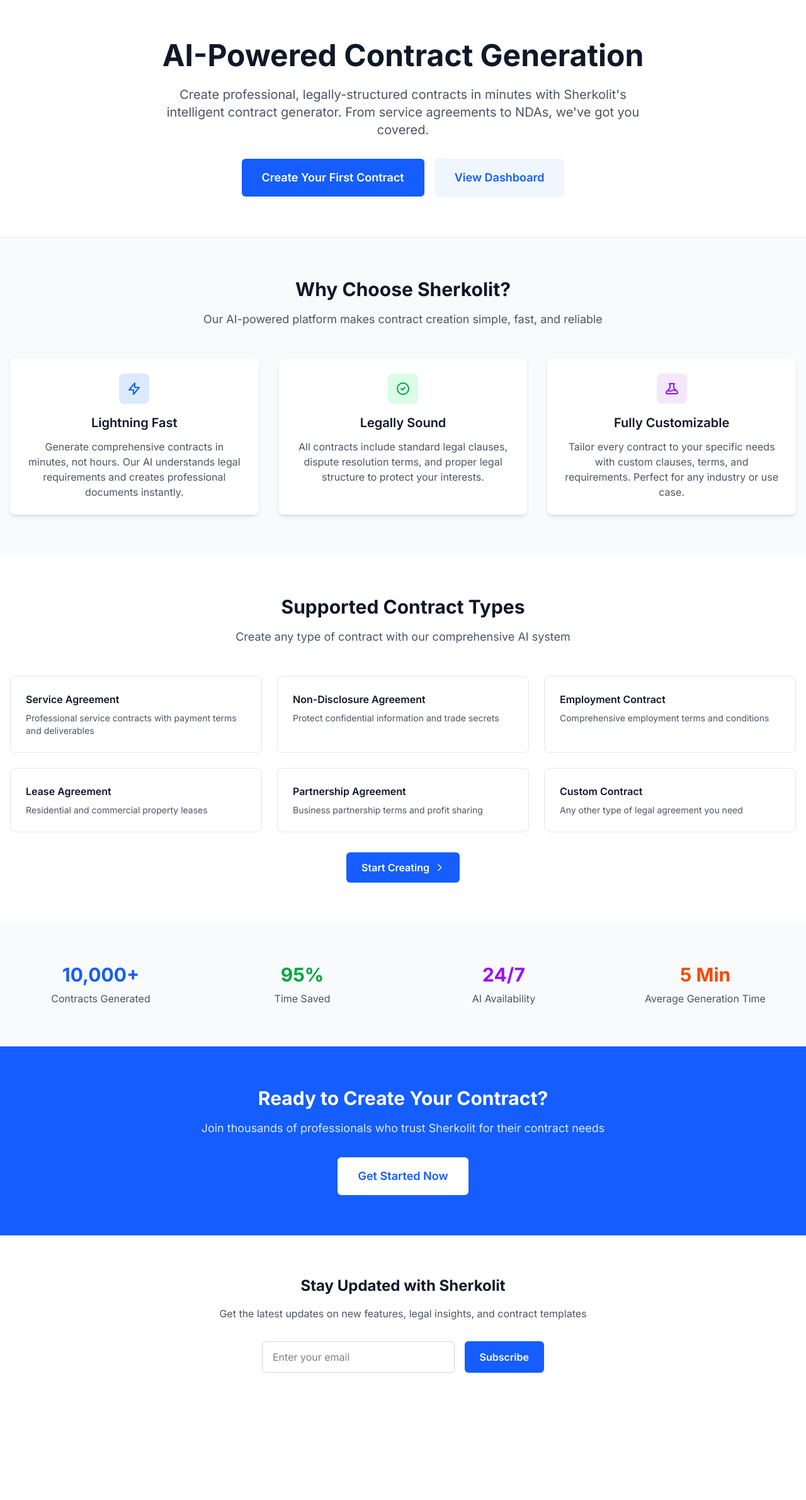
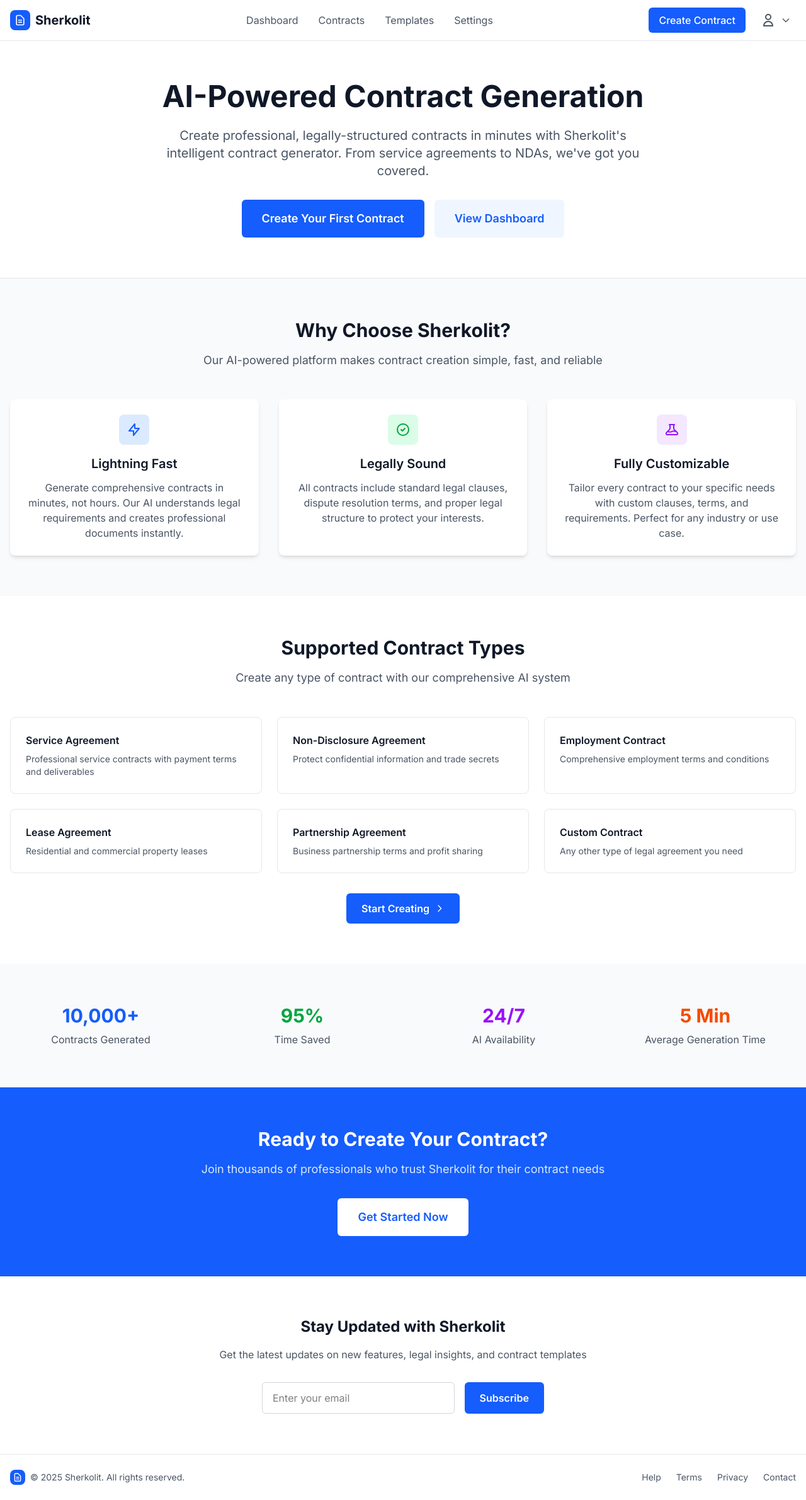
Before and after one commit to rsktaker/ai-contract-sign, a Next.js app: page / in a window 1280 px wide. Shown: the whole page at 63% size. Before the commit the page ends 2243 px from the top, so only its background shows below. Built offline with nearby package versions, Linux system fonts and the light colour scheme; no server answers; sample sign-in values are in the browser's storage.

Commit message:
enabled user registration and protected route

```diff
--- a/app/(root)/layout.tsx
+++ b/app/(root)/layout.tsx
@@ -1,18 +1,140 @@
-import { Metadata } from 'next';
+// app/(root)/layout.tsx
+import Link from 'next/link'
+import { redirect } from 'next/navigation'
+import { getServerSession } from 'next-auth'
+// Import your auth config/options as needed
+// import { authOptions } from '@/lib/auth'
 
-export const metadata: Metadata = {
-  title: 'AI Contract Sign',
-  description: 'AI-powered contract generation and signing platform',
-};
-
-export default function RootLayout({
+export default async function AuthenticatedLayout({
   children,
 }: {
-  children: React.ReactNode;
+  children: React.ReactNode
 }) {
+  // Check if user is authenticated
+  const session = await getServerSession(/* authOptions */)
+
+  if (!session) {
+    redirect('/auth/signin')
+  }
+
   return (
-    <div>
-      {children}
-    </div>
-  );
+    <>
+      {/* Header */}
+      <header className="bg-white shadow-sm border-b border-gray-200">
+        <div className="max-w-7xl mx-auto px-4">
+          <div className="flex justify-between items-center h-16">
+            {/* Logo */}
+            <Link href="/dashboard" className="flex items-center space-x-2">
+              <div className="w-8 h-8 bg-blue-600 rounded-lg flex items-center justify-center">
+                <svg className="w-5 h-5 text-white" fill="none" stroke="currentColor" viewBox="0 0 24 24">
+                  <path strokeLinecap="round" strokeLinejoin="round" strokeWidth="2" d="M9 12h6m-6 4h6m2 5H7a2 2 0 01-2-2V5a2 2 0 012-2h5.586a1 1 0 01.707.293l5.414 5.414a1 1 0 01.293.707V19a2 2 0 01-2 2z" />
+                </svg>
+              </div>
+              <span className="text-xl font-bold text-gray-900">Sherkolit</span>
+            </Link>
+
+            {/* Navigation */}
+            <nav className="hidden md:flex items-center space-x-8">
+              <Link href="/dashboard" className="text-gray-600 hover:text-gray-900 transition-colors">
+                Dashboard
+              </Link>
+              <Link href="/contracts" className="text-gray-600 hover:text-gray-900 transition-colors">
+                Contracts
+              </Link>
+              <Link href="/templates" className="text-gray-600 hover:text-gray-900 transition-colors">
+                Templates
+              </Link>
+              <Link href="/settings" className="text-gray-600 hover:text-gray-900 transition-colors">
+                Settings
+              </Link>
+            </nav>
+
+            {/* Action Buttons */}
+            <div className="flex items-center space-x-4">
+              <Link
+                href="/contracts/new"
+                className="bg-blue-600 text-white px-4 py-2 rounded-md hover:bg-blue-700 transition-colors font-medium"
+              >
+                Create Contract
+              </Link>
+
+              {/* User Menu Dropdown */}
+              <div className="relative group">
+                <button className="flex items-center space-x-2 text-gray-600 hover:text-gray-900 transition-colors p-2 rounded-md hover:bg-gray-100">
+                  <svg className="w-6 h-6" fill="none" stroke="currentColor" viewBox="0 0 24 24">
+                    <path strokeLinecap="round" strokeLinejoin="round" strokeWidth="2" d="M16 7a4 4 0 11-8 0 4 4 0 018 0zM12 14a7 7 0 00-7 7h14a7 7 0 00-7-7z" />
+                  </svg>
+                  <svg className="w-4 h-4" fill="none" stroke="currentColor" viewBox="0 0 24 24">
+                    <path strokeLinecap="round" strokeLinejoin="round" strokeWidth="2" d="M19 9l-7 7-7-7" />
+                  </svg>
+                </button>
+
+                {/* Dropdown Menu */}
+                <div className="absolute right-0 mt-2 w-48 bg-white rounded-md shadow-lg py-1 z-50 invisible group-hover:visible opacity-0 group-hover:opacity-100 transition-all duration-200">
+                  <Link href="/profile" className="block px-4 py-2 text-sm text-gray-700 hover:bg-gray-100">
+                    Profile
+                  </Link>
+                  <Link href="/settings" className="block px-4 py-2 text-sm text-gray-700 hover:bg-gray-100">
+                    Settings
+                  </Link>
+                  <Link href="/billing" className="block px-4 py-2 text-sm text-gray-700 hover:bg-gray-100">
+                    Billing
+                  </Link>
+                  <hr className="my-1" />
+                  <form action="/api/auth/signout" method="POST">
+                    <button type="submit" className="block w-full text-left px-4 py-2 text-sm text-gray-700 hover:bg-gray-100">
+                      Sign out
+                    </button>
+                  </form>
+                </div>
+              </div>
+            </div>
+
+            {/* Mobile Menu Button */}
+            <button className="md:hidden text-gray-600 hover:text-gray-900">
+              <svg className="w-6 h-6" fill="none" stroke="currentColor" viewBox="0 0 24 24">
+                <path strokeLinecap="round" strokeLinejoin="round" strokeWidth="2" d="M4 6h16M4 12h16M4 18h16" />
+              </svg>
+            </button>
+          </div>
+        </div>
+      </header>
+
+      {/* Main Content */}
+      <main className="flex-1 bg-gray-50">
+        {children}
+      </main>
+
+      {/* Footer - Simplified for authenticated users */}
+      <footer className="bg-white border-t border-gray-200">
+        <div className="max-w-7xl mx-auto px-4 py-6">
+          <div className="flex flex-col md:flex-row justify-between items-center">
+            <div className="flex items-center space-x-2 mb-4 md:mb-0">
+              <div className="w-6 h-6 bg-blue-600 rounded-lg flex items-center justify-center">
+                <svg className="w-4 h-4 text-white" fill="none" stroke="currentColor" viewBox="0 0 24 24">
+                  <path strokeLinecap="round" strokeLinejoin="round" strokeWidth="2" d="M9 12h6m-6 4h6m2 5H7a2 2 0 01-2-2V5a2 2 0 012-2h5.586a1 1 0 01.707.293l5.414 5.414a1 1 0 01.293.707V19a2 2 0 01-2 2z" />
+                </svg>
+              </div>
+              <span className="text-sm text-gray-600">© 2025 Sherkolit. All rights reserved.</span>
+            </div>
+
+            <nav className="flex space-x-6">
+              <Link href="/help" className="text-sm text-gray-600 hover:text-gray-900 transition-colors">
+                Help
+              </Link>
+              <Link href="/terms" className="text-sm text-gray-600 hover:text-gray-900 transition-colors">
+                Terms
+              </Link>
+              <Link href="/privacy" className="text-sm text-gray-600 hover:text-gray-900 transition-colors">
+                Privacy
+              </Link>
+              <Link href="/contact" className="text-sm text-gray-600 hover:text-gray-900 transition-colors">
+                Contact
+              </Link>
+            </nav>
+          </div>
+        </div>
+      </footer>
+    </>
+  )
 }
--- a/app/layout.tsx
+++ b/app/layout.tsx
@@ -7,7 +7,7 @@
 const inter = Inter({ subsets: ['latin'] })
 
 export const metadata: Metadata = {
-  title: 'Sherkolit - AI-Powered Contract Generation',
+  title: 'DreamSign - AI-Powered Contract Generation',
   description: 'Create professional, legally-structured contracts in minutes with AI',
 }
 
```
